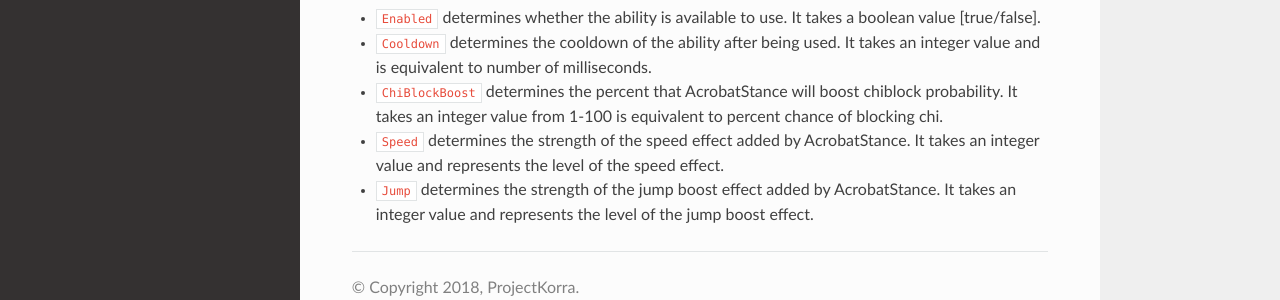
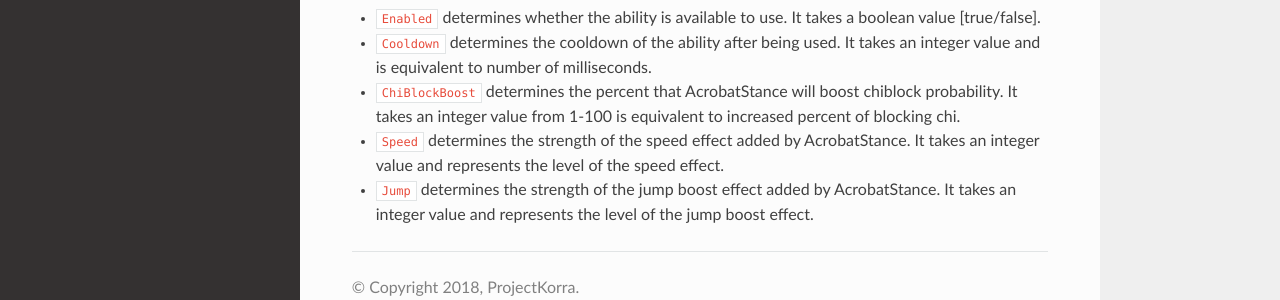
Before and after one commit to ProjectKorra/ProjectKorraWiki, a Sphinx documentation site: the page built from source/pkcore/abilitypages/chi/acrobatstance.rst, in a window 1280 px wide and 1366 px high. Shown: the part 1009-1309 px from the top of the window. Built offline with Sphinx 7.4.7 and the Read the Docs theme 2.0.0, drawn with Linux system fonts in a browser that asks for light colours.

Commit message:
Update acrobatstance.rst

```diff
--- a/source/pkcore/abilitypages/chi/acrobatstance.rst
+++ b/source/pkcore/abilitypages/chi/acrobatstance.rst
@@ -49,7 +49,7 @@ Configuration
 
 * ``Enabled`` determines whether the ability is available to use. It takes a boolean value [true/false].
 * ``Cooldown`` determines the cooldown of the ability after being used. It takes an integer value and is equivalent to number of milliseconds.
-* ``ChiBlockBoost`` determines the percent that AcrobatStance will boost chiblock probability. It takes an integer value from 1-100 is equivalent to percent chance of blocking chi.
+* ``ChiBlockBoost`` determines the percent that AcrobatStance will boost chiblock probability. It takes an integer value from 1-100 is equivalent to increased percent of blocking chi.
 * ``Speed`` determines the strength of the speed effect added by AcrobatStance. It takes an integer value and represents the level of the speed effect.
 * ``Jump`` determines the strength of the jump boost effect added by AcrobatStance. It takes an integer value and represents the level of the jump boost effect.
 
```
